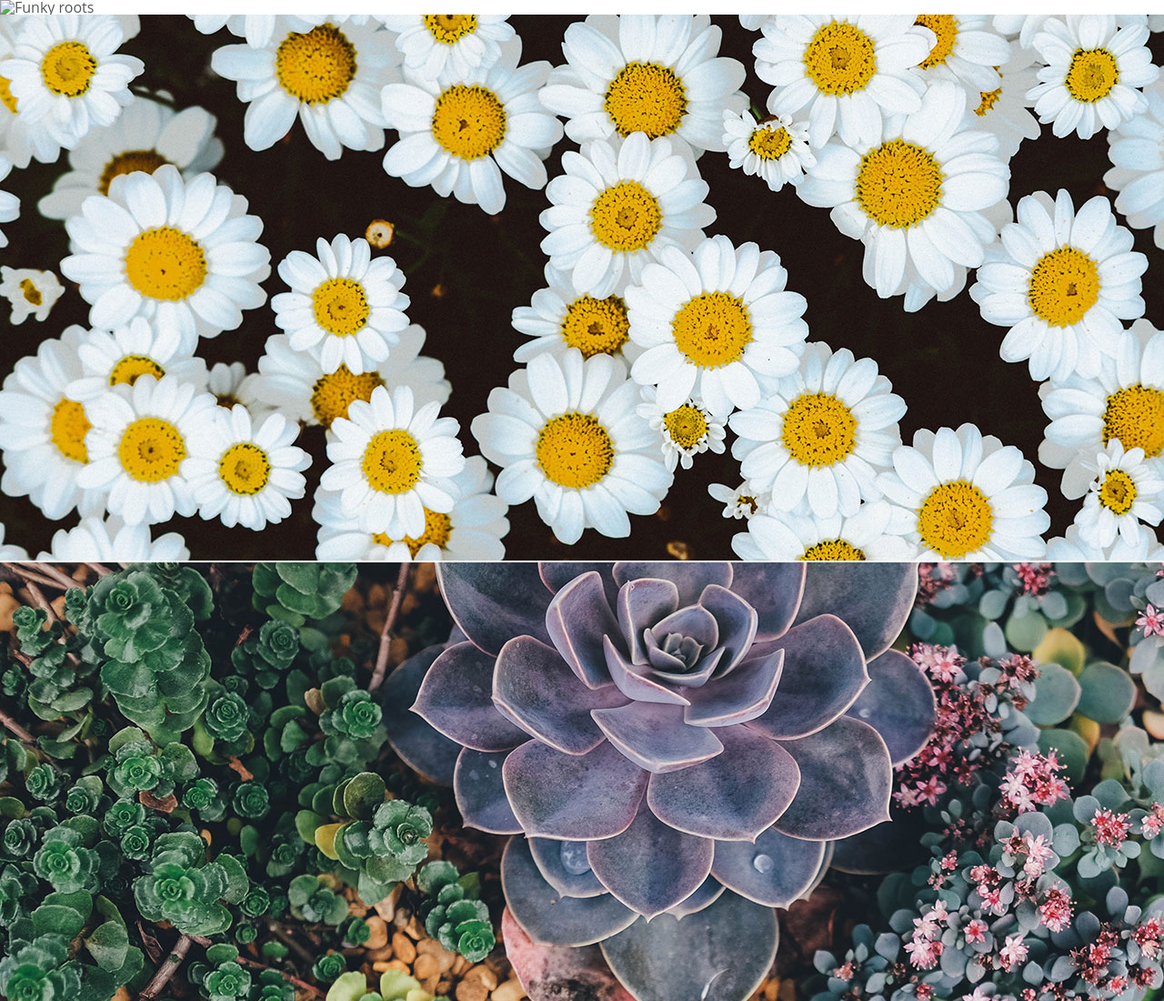
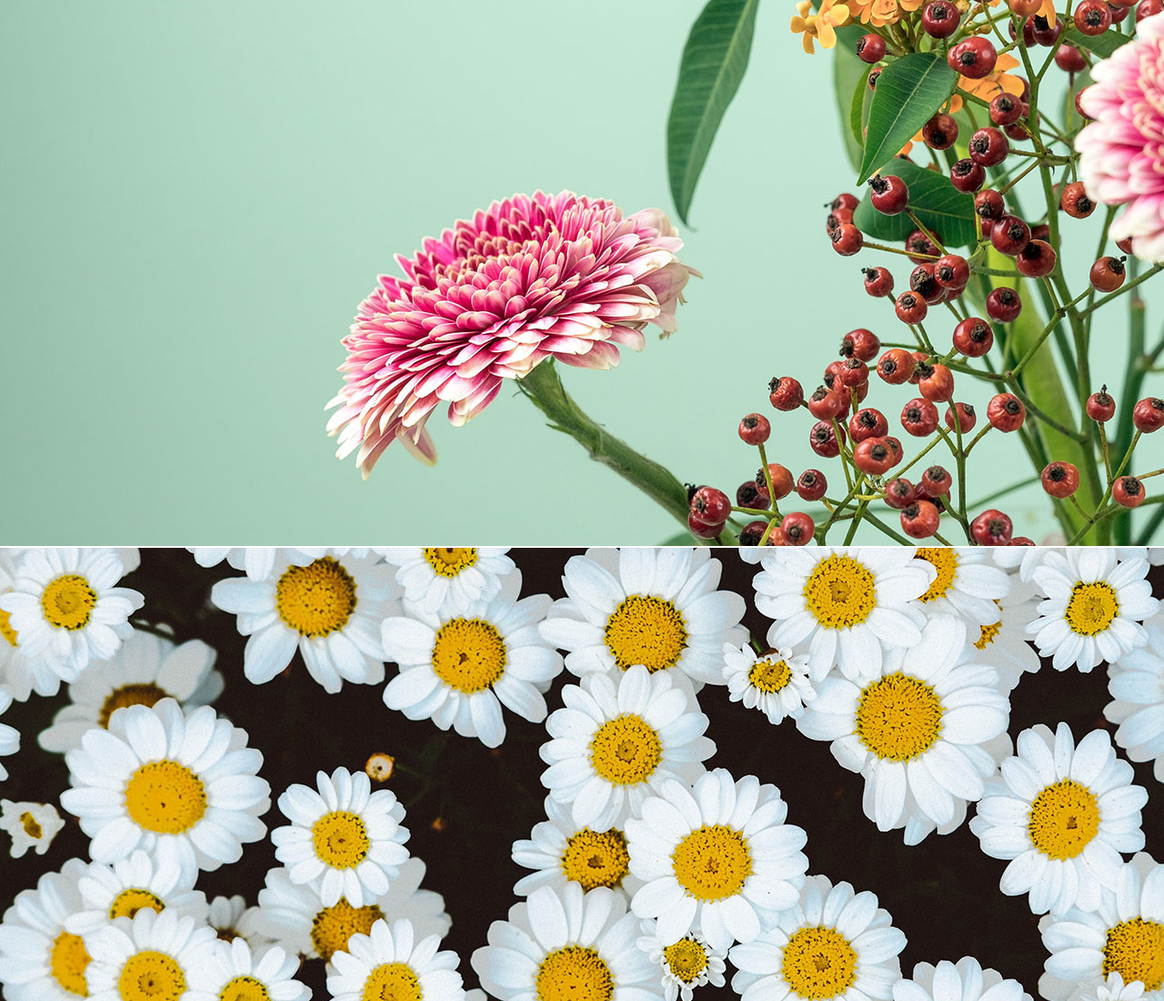
Before and after one commit to Aleksey-Onishchenko/Aleksey-Onishchenko.github.io, a plain HTML site: page index.html in a window 1280 px wide. Shown: the top 1100 px of the page at 91% size. Drawn offline with Linux system fonts and the light colour scheme.

Commit message:
Update index.html

```diff
--- a/index.html
+++ b/index.html
@@ -14,7 +14,7 @@
   </head>
   <body>
     <div id="slider">
-      <div class="cards"><img class="img" src="./assets/img/img_one.jpg" title="Funky roots"></div>
+      <div class="cards"><img class="img" src="./img_one.jpg" title="Funky roots"></div>
       <div class="cards"><img class="img" src="./img_two.jpg" title="The long and winding road"></div>
       <div class="cards"><img class="img" src="./img_three.jpg" title="Happy trees"></div>
     </div>
```
